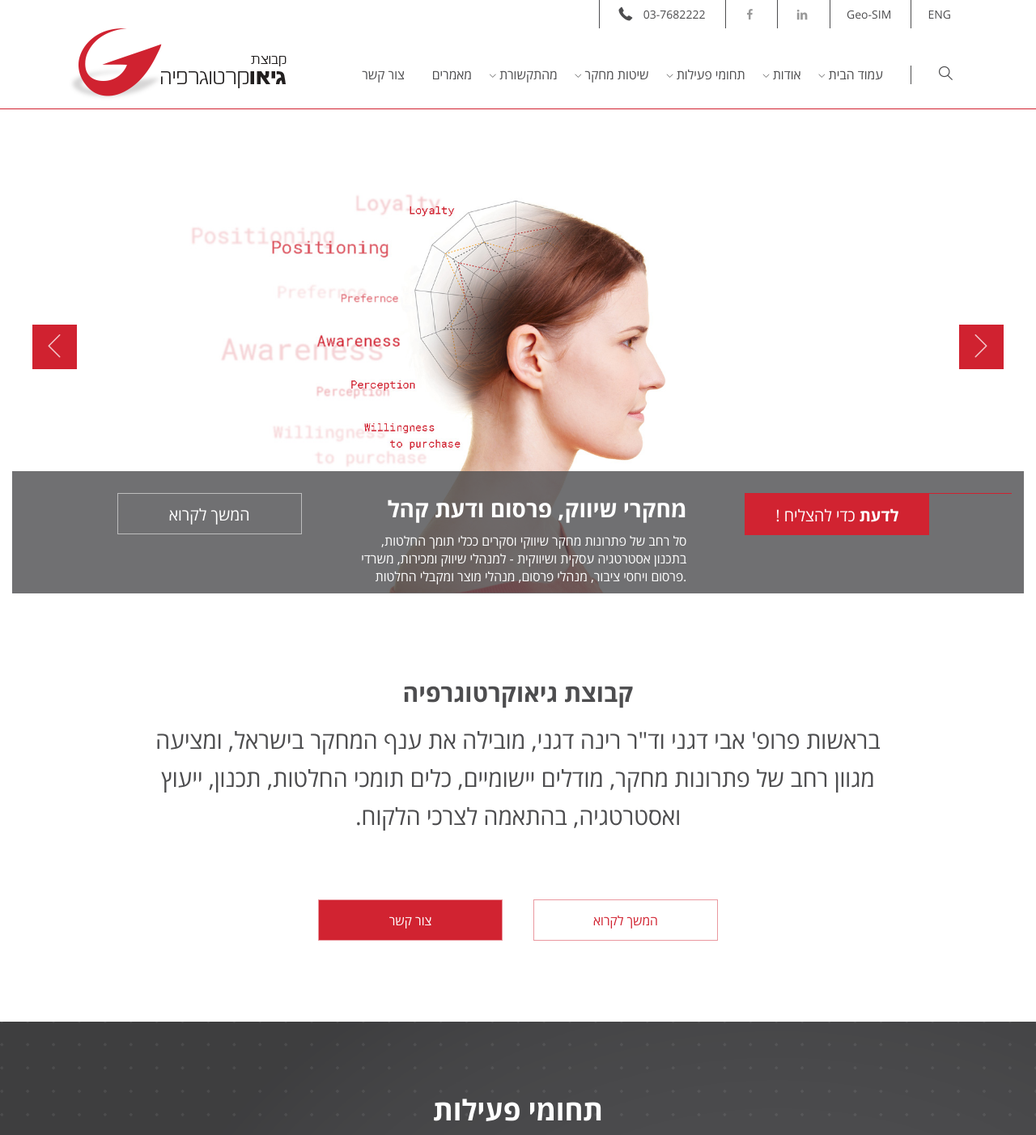
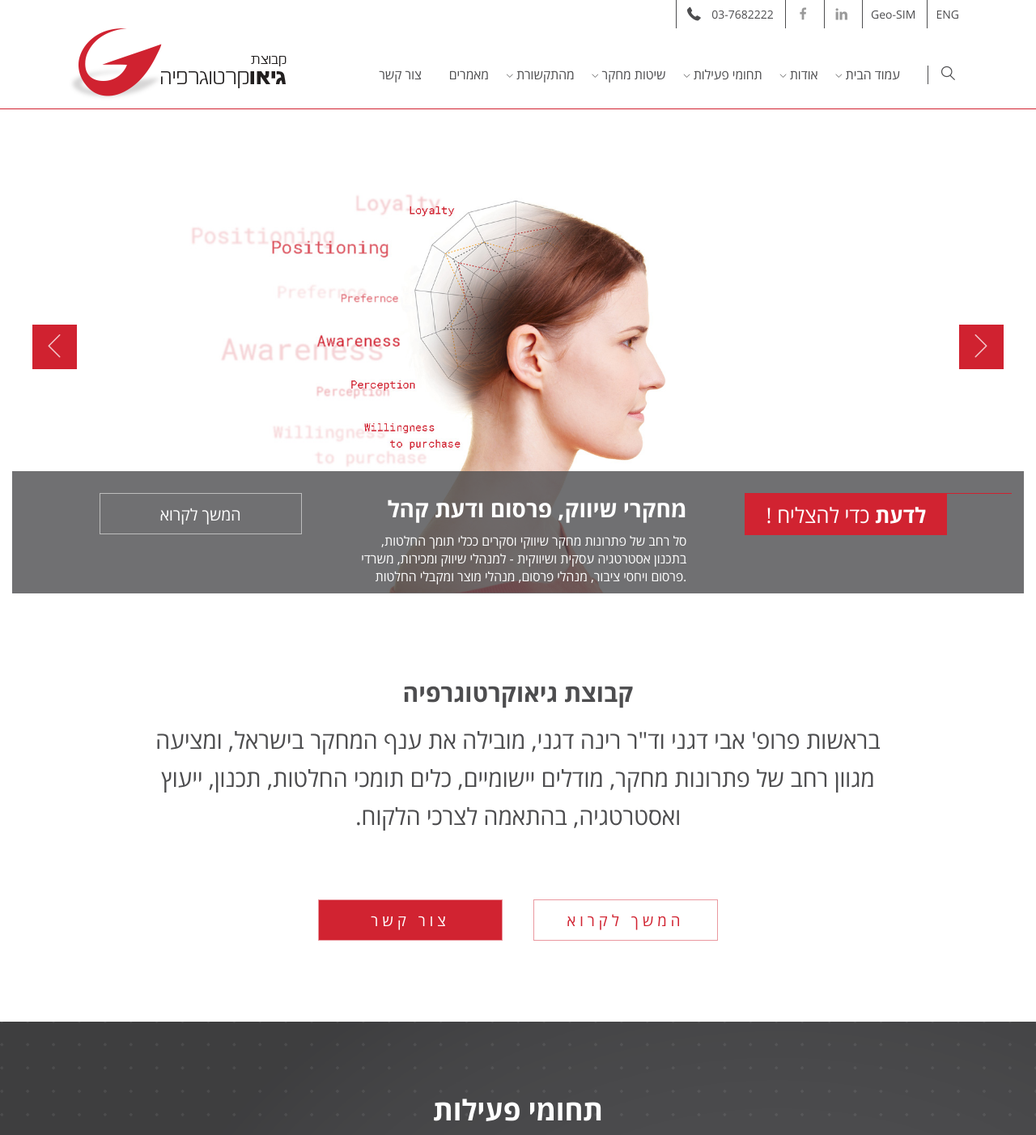
Before and after one commit to ufonaft12/geo, a PHP site: page / in a window 1280 px wide. Shown: the top 1402 px of the page at 81% size. Run offline with PHP 8.4, Linux system fonts and the light colour scheme.

Commit message:
fix front-page

```diff
--- a/index.php
+++ b/index.php
@@ -241,7 +241,7 @@
 								</div>
 								<div class="col-md-4">
 									<div class="slider-redline">
-										<a class="button button-active" href="">המשך לקרוא</a>
+										<a class="button button-active" href=""><strong>לדעת</strong> כדי להצליח !</a>
 									</div>
 								</div>
 							</div>
@@ -264,7 +264,7 @@
 								</div>
 								<div class="col-md-4">
 									<div class="slider-redline">
-										<a class="button button-active" href="">המשך לקרוא</a>
+										<a class="button button-active" href=""><strong>לדעת</strong> כדי להצליח !</a>
 									</div>
 								</div>
 							</div>
@@ -548,7 +548,7 @@
 							</div>
 							<div class="post_hot-item1">
 								<div class="item1-container">
-									<div class="item1-text">דרור מרמור, גלובס</div>
+									<div class="item1-text">דרור מרמור, <strong>גלובס</strong></div>
 									<div class="item1-date">15 מאי 2016</div>
 								</div>
 							</div>
@@ -559,7 +559,7 @@
 						</div>
 
 						<div class="post col-md-4"  style="background: url(img/post1.png);">
-							<div class="post_date">
+							<div class="post_date" style="margin-bottom: 30px;">
 								<div class="container-date">
 									<div class="post_date-day">04</div>
 									<div class="post_date-month">יולי</div>
@@ -567,6 +567,7 @@
 								</div>
 							</div>
 							<div class="post_title">
+								<p>מאת: פרופ' אבי דגני</p>
 								<h3>לקוח מרוצה זה כבר לא מספיק!</h3>
 							</div>
 							<div class="post_description">
--- a/scss/front-page.scss
+++ b/scss/front-page.scss
@@ -75,7 +75,7 @@
 
 		.button {
 				display: block;
-				width: 228px;
+				width: 250px;
 				height: 51px;
 				margin-right: 44px;
 				background-color: transparent;
@@ -108,6 +108,8 @@
 						color: #ffffff;
 						float: left;
 						direction: rtl;
+						font-size: 26px;
+
 
 						&:hover {
 								background-color: darken($link_active, 5%);
@@ -154,6 +156,8 @@
 						color: $link_active;
 						text-decoration: none;
 						transition: all 0.3s ease-out;
+						font-size: 19px;
+						letter-spacing: 5px;
 
 						&:hover {
 								background-color: $link_active;
@@ -172,6 +176,8 @@
 						&-active {
 								background-color: $link_active;
 								color: #ffffff;
+								font-size: 19px;
+								letter-spacing: 5px;
 
 								&:hover {
 										background-color: $text_dark;
@@ -562,6 +568,10 @@
 				padding: 0 72px;
 				height: 400px;
 
+				p {
+					margin: 10px 0 !important;
+				}
+
 				&_date {
 						position: relative;
 						z-index: 3;
@@ -627,7 +637,7 @@
 						z-index: 3;
 						display: block;
 						bottom: 40px;
-						width: 228px;
+						width: 250px;
 						height: 51px;
 						border: 1px solid #ffffff;
 						text-align: center;
@@ -635,6 +645,7 @@
 						color: #ffffff;
 						text-decoration: none;
 						transition: all 0.3s ease-out;
+						letter-spacing: 5px;
 
 						&:hover {
 								background-color: $bg_red;
@@ -698,7 +709,7 @@
 										font-size: 23px;
 										line-height: 37px;
 										color: #ffffff;
-										font-weight: 400;
+										font-weight: bold;
 								}
 
 						}
@@ -708,7 +719,7 @@
 								z-index: 3;
 								display: block;
 								bottom: 40px;
-								width: 228px;
+								width: 250px;
 								height: 51px;
 								right: calc(50% - 114px);
 								border: 1px solid #ffffff;
@@ -717,6 +728,8 @@
 								color: #ffffff;
 								text-decoration: none;
 								transition: all 0.3s ease-out;
+								letter-spacing: 5px;
+								line-height: 46px;
 
 								&:hover {
 										background-color: #ffffff;
@@ -740,6 +753,7 @@
 		}
 
 }
+.posts .post_hot .button {letter-spacing: 5px; width: 250px; line-height: 46px;}
 
 /* end posts */
 
@@ -782,6 +796,7 @@
 				border: 2px solid #e0e0e0;
 				padding: 21px 17px;
 				font-size: 16px;
+				background: none;
 		}
 
 		textarea {
@@ -794,6 +809,7 @@
 				border: 2px solid #e0e0e0;
 				color: $text_dark;
 				font-size: 16px;
+				background: none;
 		}
 
 		input[type="submit"] {
--- a/scss/main.scss
+++ b/scss/main.scss
@@ -41,7 +41,7 @@
 				li {
 						display: inline-block;
 						height: 35px;
-						padding: 0 20px;
+						padding: 0 10px;
 						border-left: 1px solid $border_line;
 						line-height: 35px;
 						list-style-type: none;
@@ -54,7 +54,7 @@
 
 						[class^="icon-"]:before,
 						[class*=" icon-"]:before {
-								font-size: 14px;
+								font-size: 16px;
 								color: #999999;
 						}
 
@@ -173,14 +173,14 @@
 
 .search {
 		float: right;
-		width: 70px;
+		width: 49px;
 		margin-bottom: 30px;
 		border-left: 1px solid #4d4d4f;
 		text-align: center;
 		color: $text-dark;
 
 		img {
-				margin-left: 15px;
+				/*margin-left: 15px;*/
 		}
 
 }
@@ -307,7 +307,7 @@
 										height: 42px;
 										line-height: 42px;
 										text-align: center;
-										border: 1px solid #ffffff;
+										border: 1px solid #999999;
 										border-radius: 100%;
 										color: #999999;
 										font-size: 20px;
@@ -317,6 +317,7 @@
 
 										&:hover {
 												color: #ffffff;
+												border: 1px solid #fff;
 										}
 
 								}
@@ -325,9 +326,9 @@
 
 						.icon-phone {
 								margin: 0 16px;
-								color: #fff;
+								/*color: #fff;*/
 						}
-						.icon-facebook {color: #fff;}
+						/*.icon-facebook {color: #fff;}*/
 
 				}
 
```
Also changed, not shown: css/about.css, css/contact.css, css/front-page.css, css/main.css, 4 other files.
